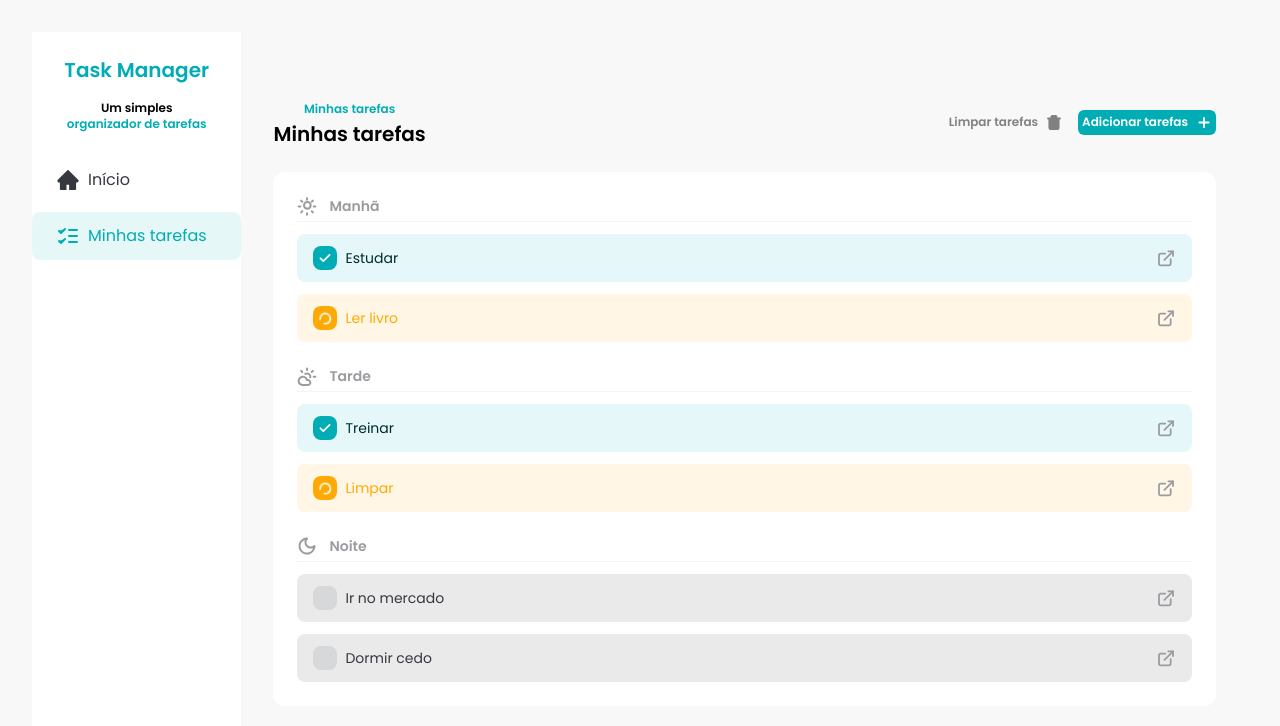
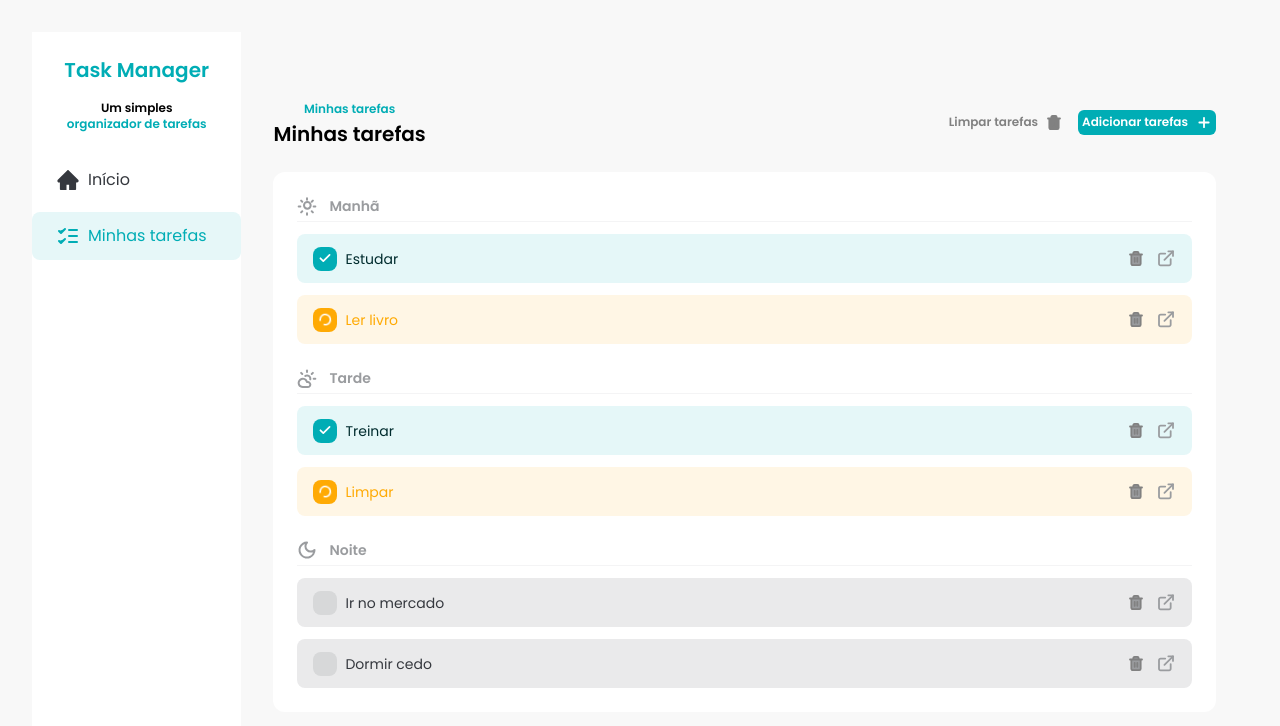
Before and after one commit to joiicebatista/taskManager, a React (Vite) app: page / in a window 1280 px wide. Shown: the top 726 px of the page. Built offline with nearby package versions, Linux system fonts and the light colour scheme.

Commit message:
feat: ensure task can be delete

```diff
--- a/src/components/Button.jsx
+++ b/src/components/Button.jsx
@@ -1,4 +1,4 @@
-const Button = ({ variant = "primary", children }) => {
+const Button = ({ variant = "primary", children, onClick }) => {
   const getVariantClasses = () => {
     if (variant === "ghost") {
       return "text-[#818181] bg-transparency"
@@ -10,6 +10,7 @@
   return (
     <button
       className={`flex items-center gap-2 rounded-md px-1 py-1 text-xs font-semibold transition hover:opacity-80 ${getVariantClasses()}`}
+      onClick={onClick}
     >
       {children}
     </button>
--- a/src/components/TaskItem.jsx
+++ b/src/components/TaskItem.jsx
@@ -1,8 +1,10 @@
 import CheckIcon from "../assets/icons/check.svg?react"
 import LoaderCircleIcon from "../assets/icons/loader-circle.svg?react"
 import DetailsIcon from "../assets/icons/details.svg?react"
+import TrashIcon from "../assets/icons/trash.svg?react"
+import Button from "./Button"
 
-const TaskItem = ({ task, handleTaskCheckboxClick }) => {
+const TaskItem = ({ task, handleTaskCheckboxClick, handleDeleteClick }) => {
   const getStatusVariant = () => {
     if (task.status === "done") {
       return "bg-[#00ADB5] text-[#002C2E]"
@@ -35,9 +37,14 @@
         </label>
         {task.title}
       </div>
-      <a href="/">
-        <DetailsIcon></DetailsIcon>
-      </a>
+      <div className="flex items-center gap-2">
+        <Button variant="ghost" onClick={() => handleDeleteClick(task.id)}>
+          <TrashIcon className="text-[#9A9C9F]"></TrashIcon>
+        </Button>
+        <a href="/">
+          <DetailsIcon></DetailsIcon>
+        </a>
+      </div>
     </div>
   )
 }
--- a/src/components/Tasks.jsx
+++ b/src/components/Tasks.jsx
@@ -36,6 +36,11 @@
     setTasks(newTasks)
   }
 
+  const handleDeleteClick = (taskId) => {
+    const newTasks = tasks.filter((task) => task.id !== taskId)
+    setTasks(newTasks)
+  }
+
   return (
     <div className="w-full space-y-6 px-8 py-16">
       <div className="flex w-full justify-between">
@@ -64,6 +69,7 @@
               key={task.id}
               task={task}
               handleTaskCheckboxClick={handleTaskCheckboxClick}
+              handleDeleteClick={handleDeleteClick}
             />
           ))}
         </div>
@@ -74,6 +80,7 @@
               key={task.id}
               task={task}
               handleTaskCheckboxClick={handleTaskCheckboxClick}
+              handleDeleteClick={handleDeleteClick}
             />
           ))}
         </div>
@@ -84,6 +91,7 @@
               key={task.id}
               task={task}
               handleTaskCheckboxClick={handleTaskCheckboxClick}
+              handleDeleteClick={handleDeleteClick}
             />
           ))}
         </div>
```
